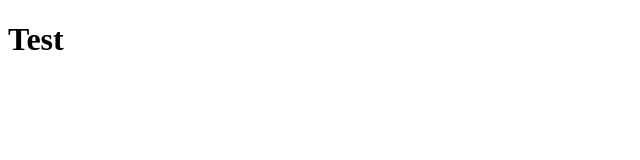
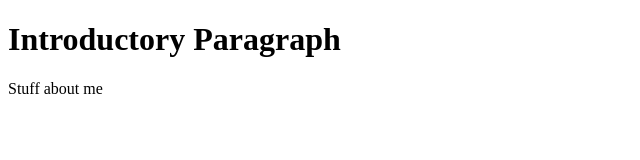
Before and after one commit to Lyss-S-Dev/Lyss-S-Dev.github.io, a plain HTML site: page index.html in a window 1280 px wide. Shown: the whole page, without its empty margins (0-640 px from the left). Drawn offline with Linux system fonts and the light colour scheme.

Commit message:
Quickly Learning HTML
Need a refresh on it
Will begin work on actual content shortly
Should also plan out layout

```diff
--- a/index.html
+++ b/index.html
@@ -1,6 +1,13 @@
 <!DOCTYPE html>
-<html>
+<html  lang="en">
+<head>
+<title>Title of Page</title>
+</head>
+
 <body>
-<h1> Test </h1>
+
+<h1> Introductory Paragraph </h1>
+<p> Stuff about me </p>
+
 </body>
 </html>
```
